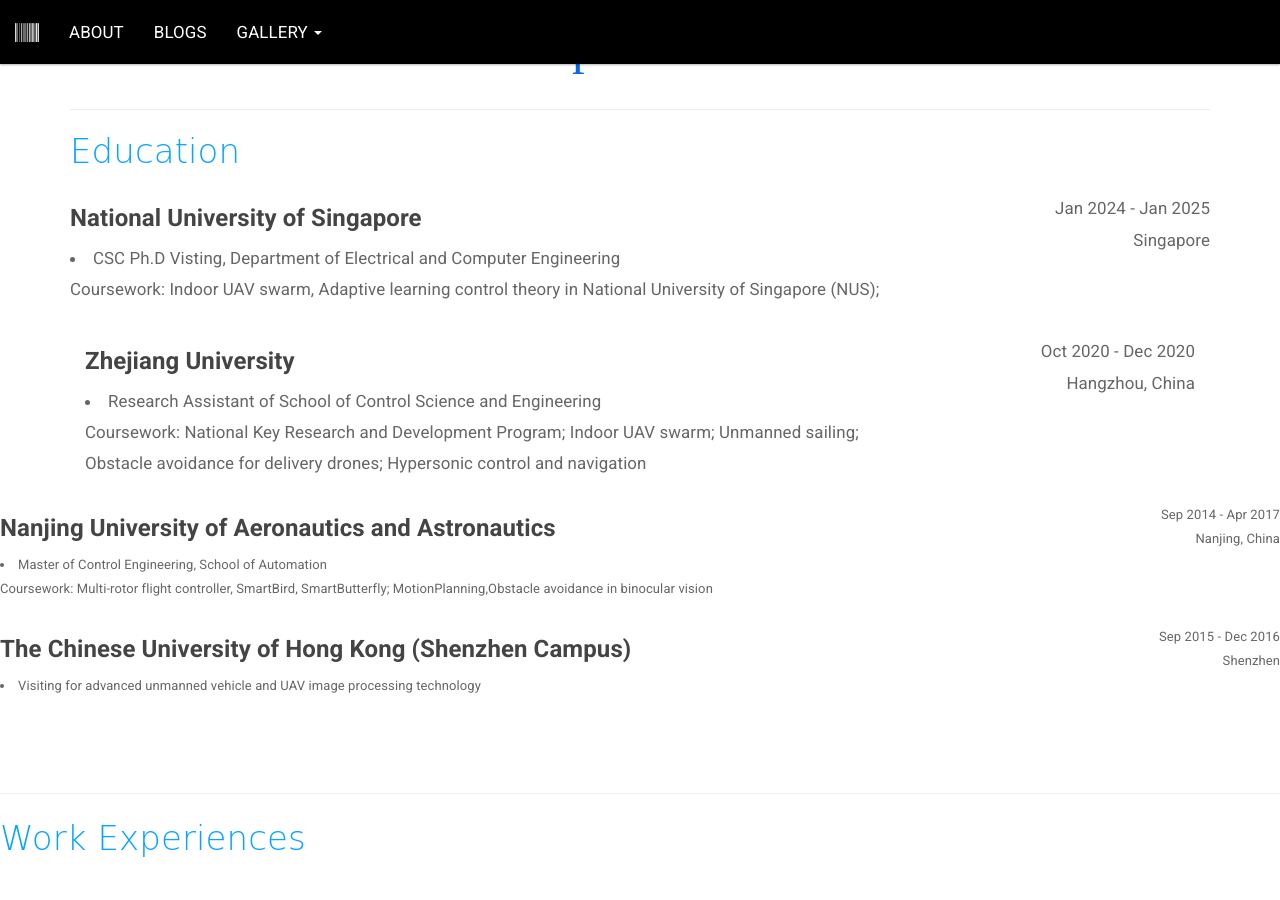
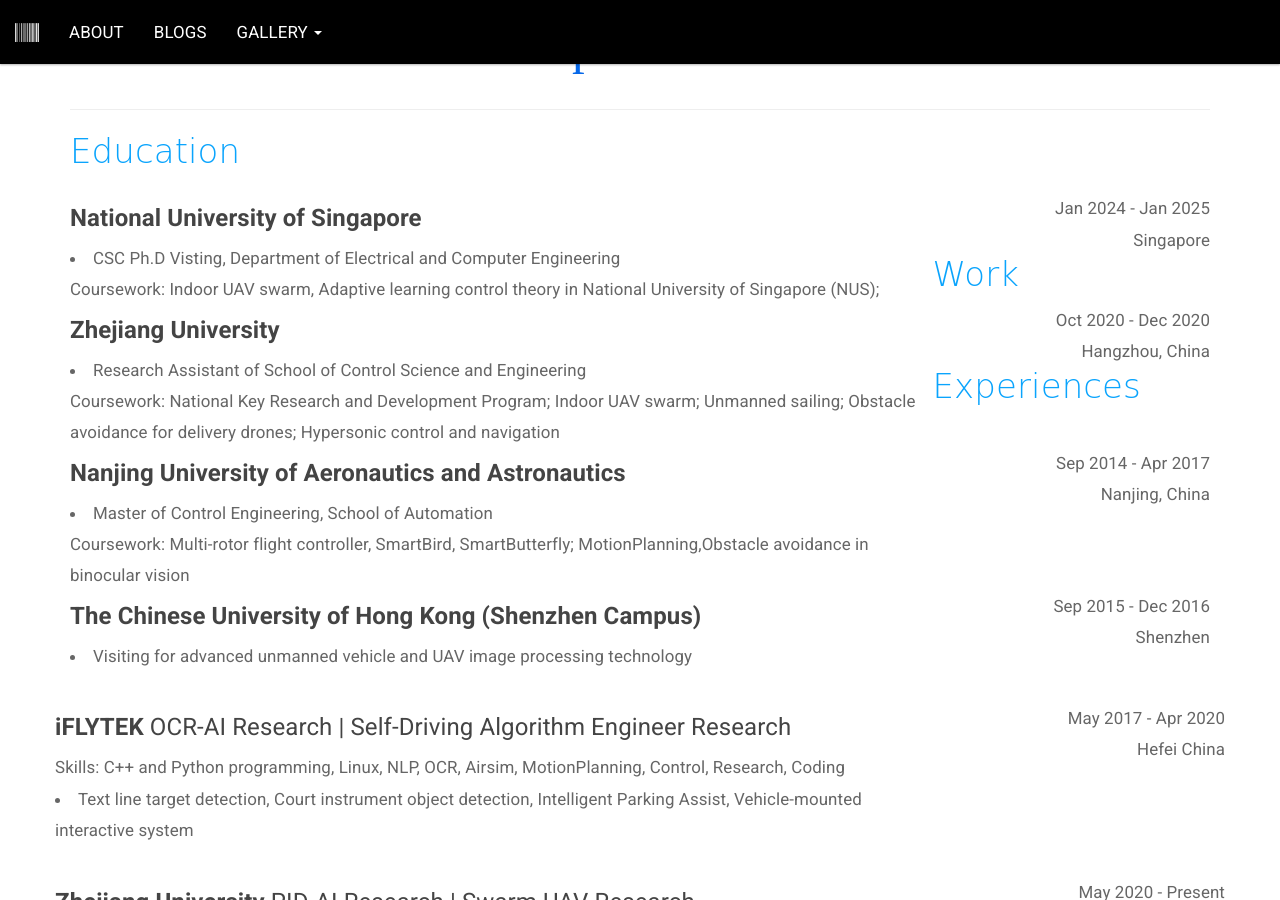
Before and after one commit to ayan1991/ayan1991.github.io, a Jekyll site: the page built from _pages/about.html, in a window 1280 px wide and 900 px high, scrolled down 1160 px. Built offline with Jekyll 4.4.1, drawn with Linux system fonts in a browser that asks for light colours.

Commit message:
[add]1. NUS fix

```diff
--- a/_pages/about.html
+++ b/_pages/about.html
@@ -171,14 +171,11 @@
 				<div class="col-md-3 time-place">
 					Jan 2024 - Jan 2025<br/>
 					Singapore
-					</div>
 
 			    </div>
-
             <br/>
 
 				<div class="col-md-9">
-
 					<h4 class = "experience-title">Zhejiang University</h4>
 
 					<li>Research Assistant of School of Control Science and Engineering</li>
@@ -187,12 +184,9 @@
 				<div class="col-md-3 time-place">
 					Oct 2020 - Dec 2020<br/>
 					Hangzhou, China
-					</div>
+				</div>
+            <br/>
 
-			    </div>
-
-            <br/>
-			<div class = "row">
 				<div class="col-md-9">
 					<h4 class = "experience-title">Nanjing University of Aeronautics and Astronautics</h4>
 
@@ -203,27 +197,19 @@
 					   Sep 2014 -  Apr 2017<br/>
 					   Nanjing, China
 
-					</div>
-			    </div>
-
+				</div>
             <br/>
 
-
-			<div class = "row">
 				<div class="col-md-9">
 					<h4 class = "experience-title">The Chinese University of Hong Kong (Shenzhen Campus)</h4>
 
 					<li>Visiting for advanced unmanned vehicle and UAV image processing technology</li>
 					<br/>
 				</div>
-
 				<div class="col-md-3 time-place">
 					Sep 2015 - Dec 2016<br/>
 					Shenzhen
 				</div>
-			</div>
-
-
             <br/>
 <br/>
 
@@ -277,7 +263,7 @@
 			    </div>
 			</div>
 		</div>
-		<br/><br/>
+	<br/><br/>
 	</section>
 
 
```
